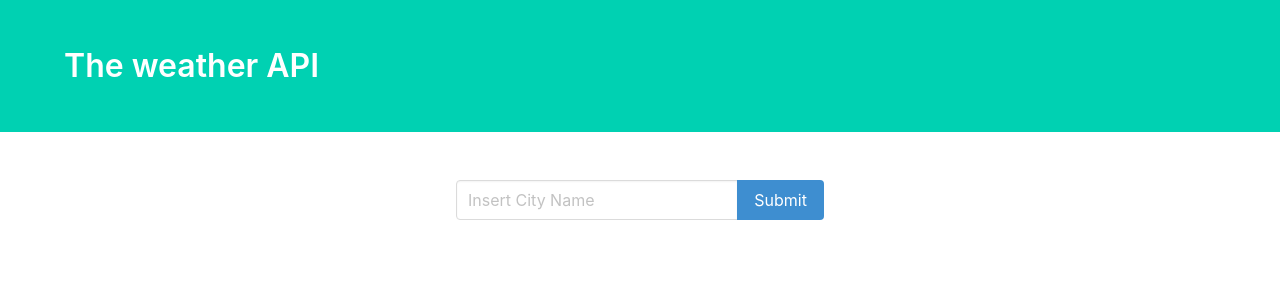
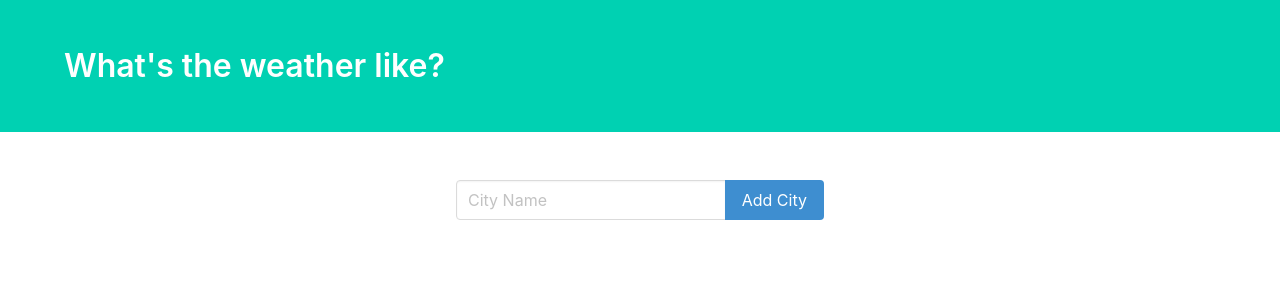
Before and after one commit to senavarro/weather-API, a Django app: template the_weather/weather/templates/weather/index.html in a window 1280 px wide. Shown: the top 281 px of the page. Run offline with Django 3.2, Linux system fonts and the light colour scheme; the template is opened without the code that fills it: most values are stand-ins (such as "Sample title", 1, 10 or a date in 2020); some libraries are stand-ins or nearby versions.

Commit message:
HTML added

```diff
--- a/the_weather/weather/templates/weather/index.html
+++ b/the_weather/weather/templates/weather/index.html
@@ -4,7 +4,7 @@
     <meta charset="UTF-8">
     <meta name="viewport" content="width=device-width, initial-scale=1.0">
     <meta http-equiv="X-UA-Compatible" content="ie=edge">
-    <title>The weather API</title>
+    <title>What's the weather like?</title>
     <link rel="stylesheet" href="https://cdnjs.cloudflare.com/ajax/libs/bulma/0.6.2/css/bulma.css" />
 </head>
 <body>
@@ -12,7 +12,7 @@
         <div class="hero-body">
             <div class="container">
                 <h1 class="title">
-                    The weather API
+                    What's the weather like?
                 </h1>
             </div>
         </div>
@@ -24,11 +24,11 @@
                     <form method="POST">
                         <div class="field has-addons">
                             <div class="control is-expanded">
-                                <input class="input" type="text" placeholder="Insert City Name">
+                                <input class="input" type="text" placeholder="City Name">
                             </div>
                             <div class="control">
                                 <button class="button is-info">
-                                    Submit
+                                    Add City
                                 </button>
                             </div>
                         </div>
@@ -45,16 +45,16 @@
                         <article class="media">
                             <div class="media-left">
                                 <figure class="image is-50x50">
-                                    <img src="http://openweathermap.org/img/w/10d.png" alt="Image">
+                                    <img src="http://openweathermap.org/img/w/{{ weather.icon }}.png" alt="Image">
                                 </figure>
                             </div>
                             <div class="media-content">
                                 <div class="content">
                                     <p>
-                                        <span class="title">Las Vegas</span>
+                                        <span class="title">{{ weather.city }}</span>
                                         <br>
-                                        <span class="subtitle">29° F</span>
-                                        <br> thunderstorm with heavy rain
+                                        <span class="subtitle">{{ weather.temperature }}°F </span>
+                                        <br> {{ weather.description }}
                                     </p>
                                 </div>
                             </div>
--- a/the_weather/weather/urls.py
+++ b/the_weather/weather/urls.py
@@ -2,5 +2,5 @@ from django.urls import path
 from . import views
 
 urlpatterns = [
-	path('', views.index)
+    path('', views.index),  #the path for our index view
 ]
```
Also changed, not shown: the_weather/weather/views.py (+20 -2 lines).
